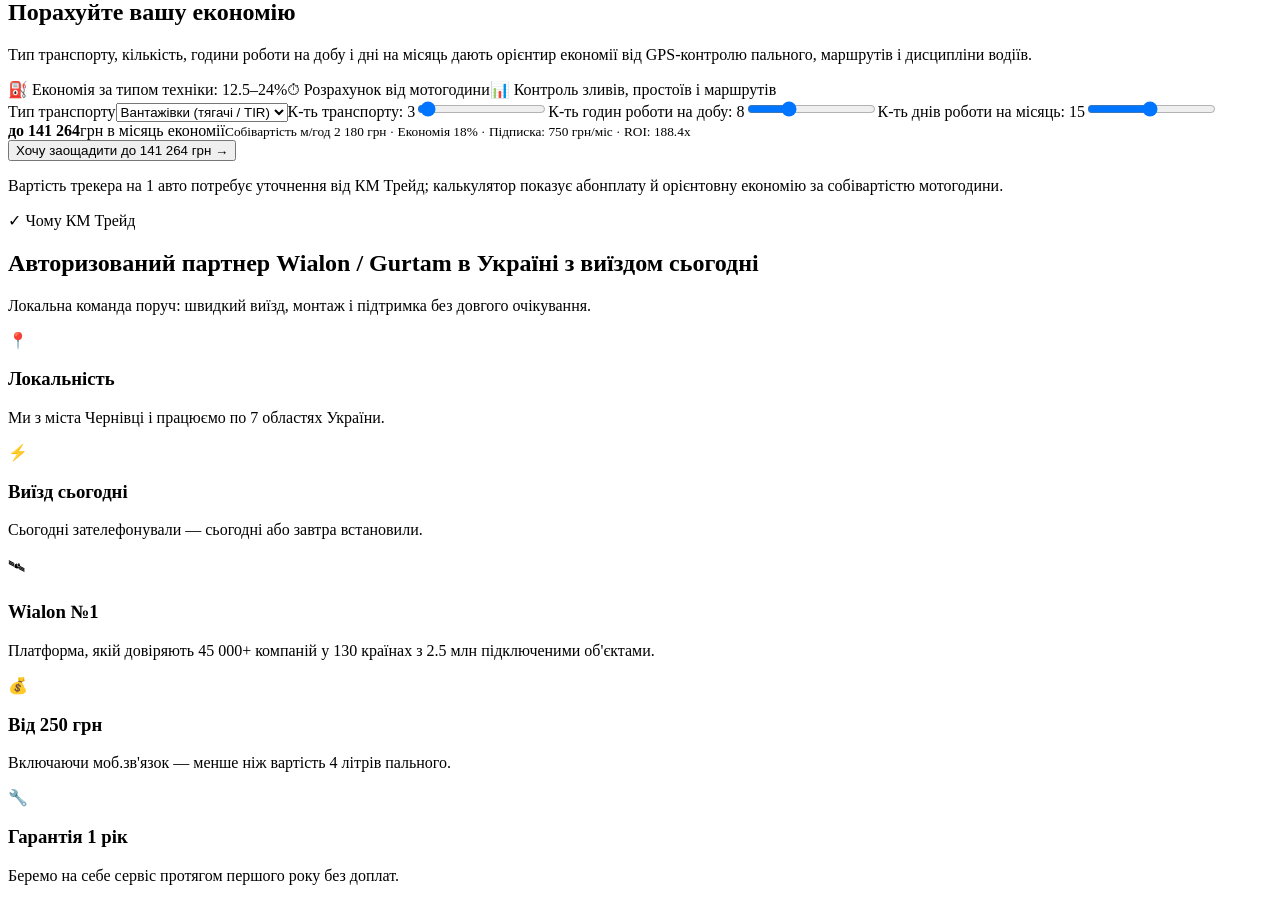
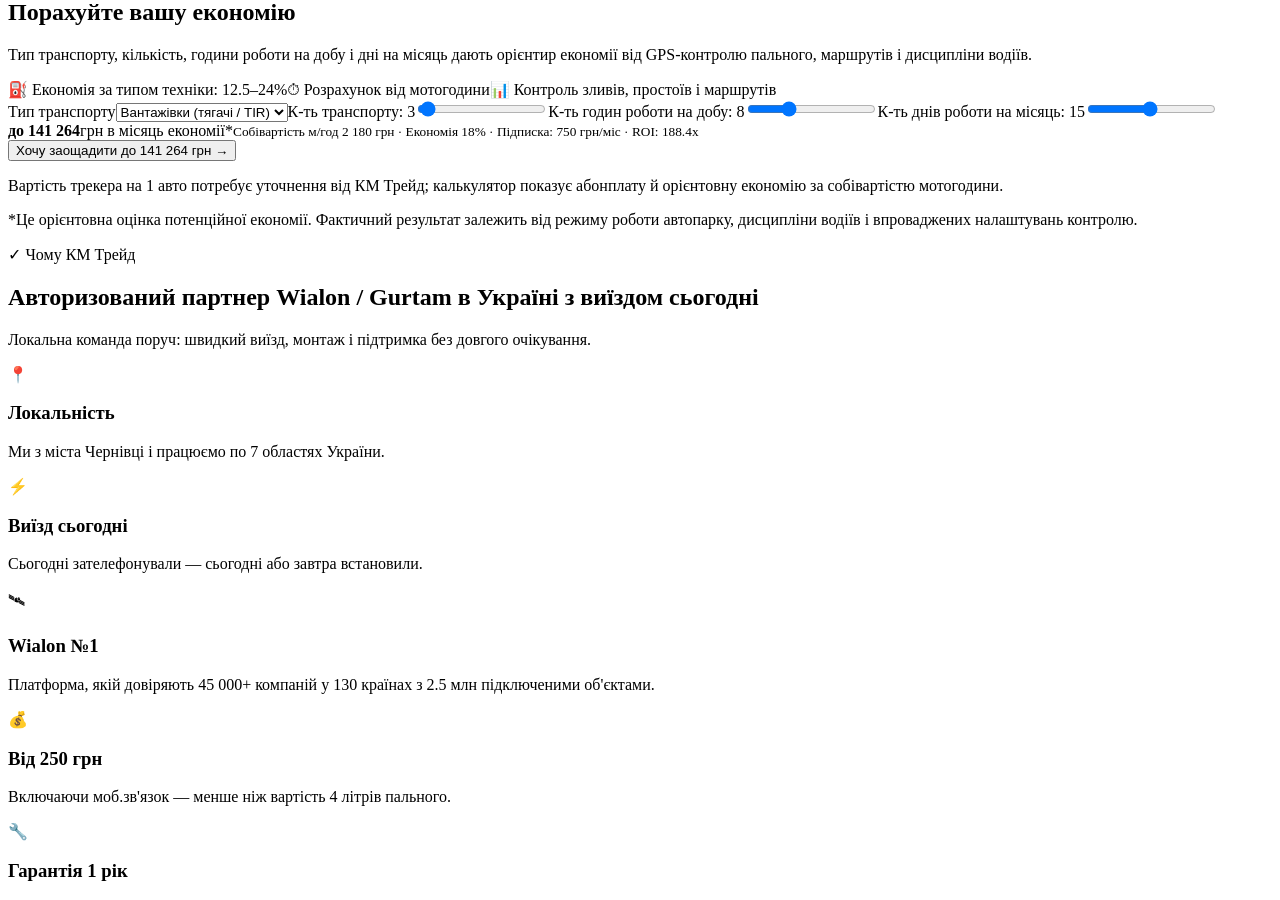
Before and after one commit to Anastasiia1002/km, a React (Vite) app: page / in a window 1280 px wide. Shown: the part 2900-3800 px from the top of the page. Built offline with nearby package versions, Linux system fonts and the light colour scheme; the HTML template or start-up script is replaced by a standard one.

Commit message:
Add approximate-savings disclaimer under calculator
Mark the monthly savings figure with an asterisk and clarify
that the estimate depends on fleet operations and controls.

Co-authored-by: Anastasiia Luhinich <Anastasiia1002@users.noreply.github.com>

```diff
--- a/src/App.jsx
+++ b/src/App.jsx
@@ -926,9 +926,10 @@ function Calculator() {
             <Range label="К-ть транспорту" value={values.count} min="1" max="80" onChange={(value) => update("count", value)} />
             <Range label="К-ть годин роботи на добу" value={values.hoursPerDay} min="1" max="24" onChange={(value) => update("hoursPerDay", value)} />
             <Range label="К-ть днів роботи на місяць" value={values.daysPerMonth} min="1" max="30" onChange={(value) => update("daysPerMonth", value)} />
-            <div className="calc-result"><b><span className="calc-result-prefix">до </span>{money(savings)}</b><span>грн в місяць економії</span><small>Собівартість м/год {money(costPerHour)} грн · Економія {ratePercent}% · Підписка: {money(subscription)} грн/міс · ROI: {roi}x</small></div>
+            <div className="calc-result"><b><span className="calc-result-prefix">до </span>{money(savings)}</b><span>грн в місяць економії*</span><small>Собівартість м/год {money(costPerHour)} грн · Економія {ratePercent}% · Підписка: {money(subscription)} грн/міс · ROI: {roi}x</small></div>
             <button className="btn btn-primary calc-cta" type="button" onClick={() => scrollToForm()}>Хочу заощадити до {money(savings)} грн →</button>
             <p className="info-note">Вартість трекера на 1 авто потребує уточнення від КМ Трейд; калькулятор показує абонплату й орієнтовну економію за собівартістю мотогодини.</p>
+            <p className="info-note">*Це орієнтовна оцінка потенційної економії. Фактичний результат залежить від режиму роботи автопарку, дисципліни водіїв і впроваджених налаштувань контролю.</p>
           </div>
         </div>
       </div>
```
